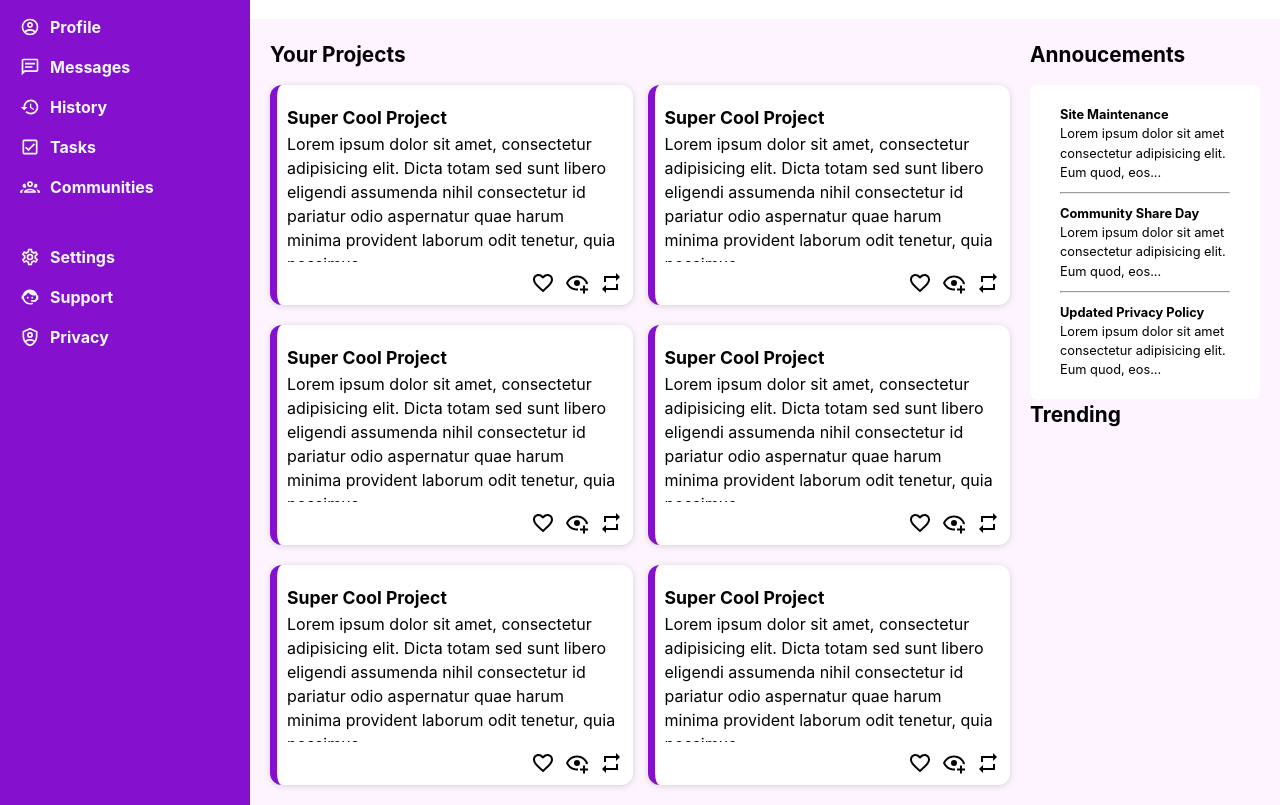
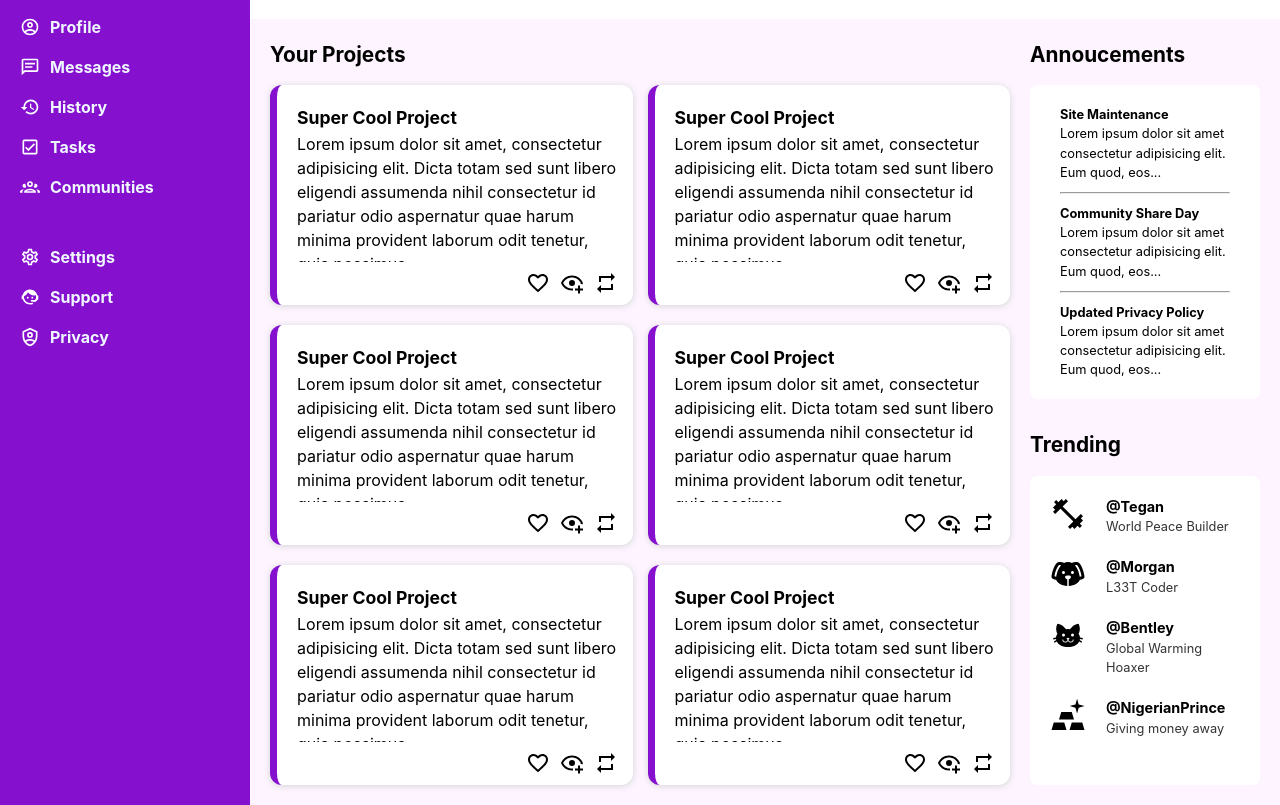
Before and after one commit to Valmord/Admin-menu, a plain HTML site: page index.html in a window 1280 px wide. Shown: the part 131-936 px from the top of the page. Drawn offline with Linux system fonts and the light colour scheme.

Commit message:
Add html and styling for trending section

```diff
--- a/index.html
+++ b/index.html
@@ -108,8 +108,40 @@
           <p>Lorem ipsum dolor sit amet consectetur adipisicing elit. Eum quod, eos...</p>
         </div>
       </div>
-      <h2>Trending</h2>
-      <div class="trending"></div>
+      <h2 class="trending-title">Trending</h2>
+      <div class="trending">
+        <div class="user">
+          <img src="./images/dumbbell.svg" alt="dumbbell">
+          <div class="user-info">
+            <div class="user-handle">@Tegan</div>
+            <div class="user-tag">World Peace Builder</div>
+          </div>
+        </div>
+
+        <div class="user">
+          <img src="./images/dog.svg" alt="doggo">
+          <div class="user-info">
+            <div class="user-handle">@Morgan</div>
+            <div class="user-tag">L33T Coder</div>
+          </div>
+        </div>
+
+        <div class="user">
+          <img src="./images/cat.svg" alt="neko">
+          <div class="user-info">
+            <div class="user-handle">@Bentley</div>
+            <div class="user-tag">Global Warming Hoaxer</div>
+          </div>
+        </div>
+
+        <div class="user">
+          <img src="./images/gold.svg" alt="goldbars">
+          <div class="user-info">
+            <div class="user-handle">@NigerianPrince</div>
+            <div class="user-tag">Giving money away</div>
+          </div>
+        </div>
+      </div>
     </div>
   </main>
 </body>
--- a/styles.css
+++ b/styles.css
@@ -94,7 +94,7 @@ main h2 {
   border-left: 7px solid var(--main-color);
   background-color: var(--third-color);
   box-shadow: lightgray 0px 1px 6px;
-  padding: 20px 10px 10px 10px;
+  padding: 20px 15px 10px 20px;
   font-size: 1rem;
 
   & h3 {
@@ -132,6 +132,9 @@ main h2 {
 
 .right-main {
   margin-left: 20px;
+  height: 100%;
+  display: flex;
+  flex-direction: column;
 }
 
 .annoucements {
@@ -151,3 +154,43 @@ main h2 {
 hr {
   margin: 10px 0;
 }
+
+.trending-title {
+  margin-top: 30px;
+}
+
+.trending {
+  flex: 1;
+  background-color: var(--third-color);
+  border-radius: 7px;
+  padding: 20px 20px;
+  display: flex;
+  flex-direction: column;
+  justify-content: flex-start;
+  gap: 20px;
+}
+
+.user {
+  display: flex;
+  gap: 20px;
+
+  & img {
+    height: 36px;
+
+  }
+}
+
+.user-info {
+  display: flex;
+  flex-direction: column;
+}
+
+.user-handle {
+  font-weight: bold;
+  font-size: 0.9rem;
+}
+
+.user-tag {
+  opacity: 0.8;
+  font-size: 0.8rem;
+}
```
Also changed, not shown: images/cat.svg (added), images/dog.svg (added), images/dumbbell.svg (added), images/gold.svg (added).
